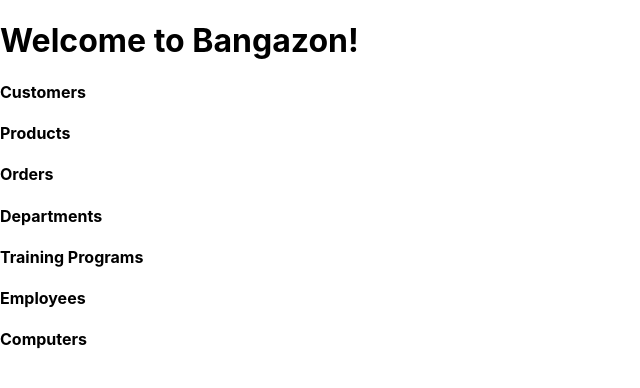
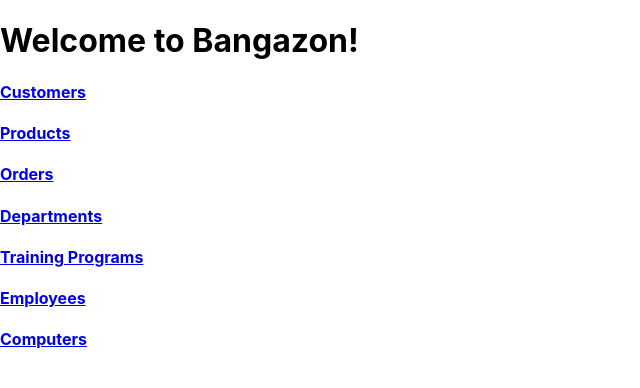
Before and after one commit to blathering-barnacles/Bangazon-3-Front_End, a React (Create React App) app: page / in a window 1280 px wide. Shown: the top 388 px of the page, without its empty margins (0-640 px from the left). Built offline with nearby package versions, Linux system fonts and the light colour scheme.

Commit message:
links in nav bar work

```diff
--- a/src/components/nav/index.js
+++ b/src/components/nav/index.js
@@ -10,13 +10,13 @@
 
       <React.Fragment>
         <nav>
-          <h4>Customers</h4>
-          <h4>Products</h4>
-          <h4>Orders</h4>
-          <h4>Departments</h4>
-          <h4>Training Programs</h4>
-          <h4>Employees</h4>
-          <h4>Computers</h4>
+          <a href="http://localhost:3000/customers"><h4>Customers</h4></a>
+          <a href="http://localhost:3000/products"><h4>Products</h4></a>
+          <a href="http://localhost:3000/orders"><h4>Orders</h4></a>
+          <a href="http://localhost:3000/departments"><h4>Departments</h4></a>
+          <a href="http://localhost:3000/training-programs"><h4>Training Programs</h4></a>
+          <a href="http://localhost:3000/employees"><h4>Employees</h4></a>
+          <a href="http://localhost:3000/computers"><h4>Computers</h4></a>
         </nav>
       </React.Fragment>
     )
```
